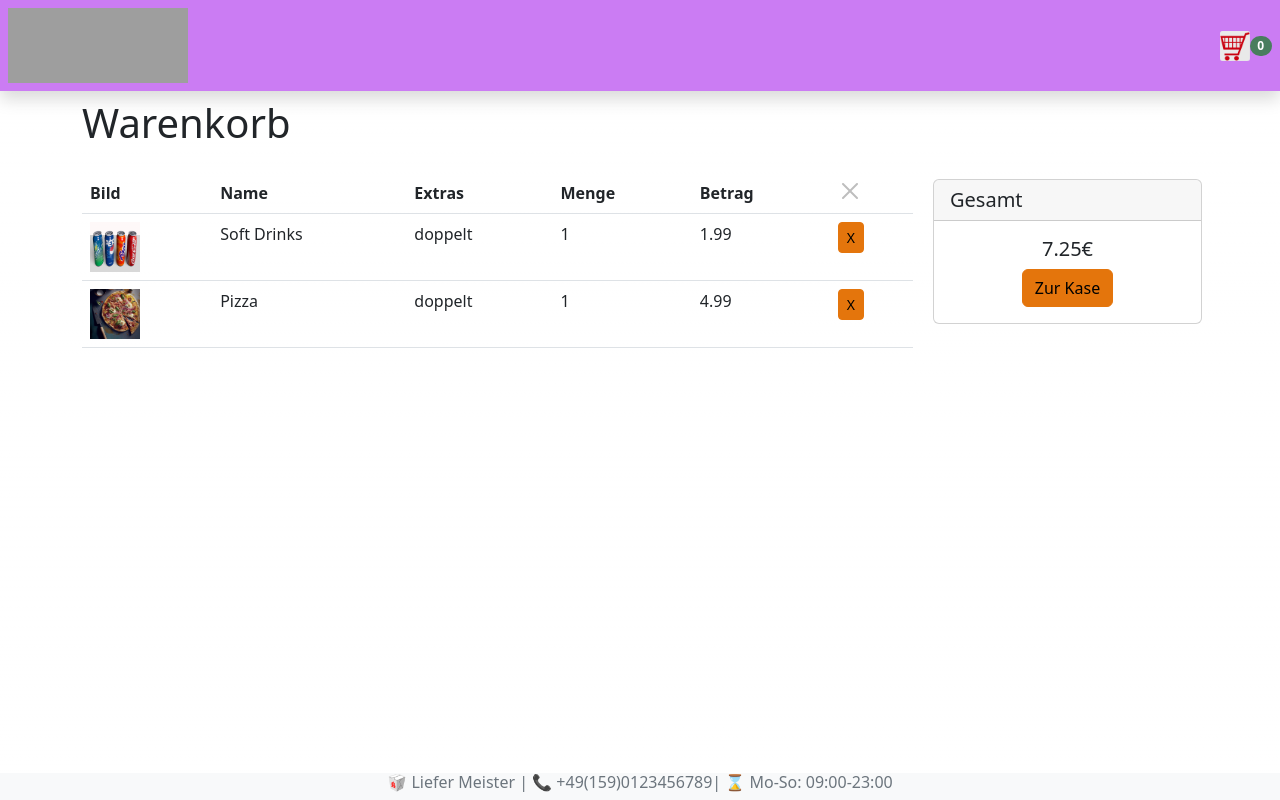
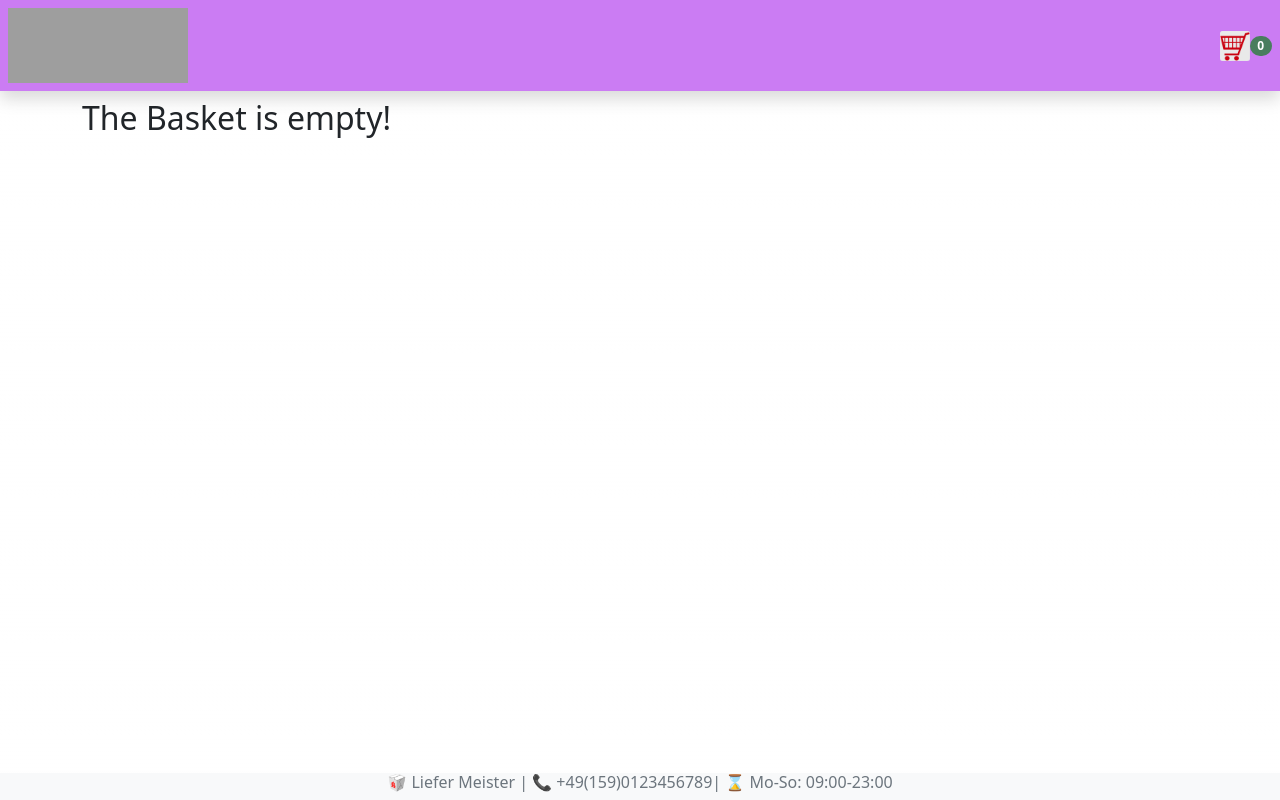
Before and after one commit to Svetoslaus/deliver-master, a Next.js app: page /warenkorb in a window 1280 px wide. Built offline with nearby package versions, Linux system fonts and the light colour scheme; grey boxes are pictures that could not be loaded.

Commit message:
deliver_05:  update items from the basket

```diff
--- a/package.json
+++ b/package.json
@@ -20,6 +20,7 @@
     "react-dom": "18.2.0",
     "react-redux": "^8.0.5",
     "redux": "^4.2.1",
-    "sass": "^1.62.1"
+    "sass": "^1.62.1",
+    "uuid": "^9.0.0"
   }
 }
--- a/pages/warenkorb.js
+++ b/pages/warenkorb.js
@@ -1,12 +1,26 @@
 import {Table, CloseButton, Button, Card} from 'react-bootstrap'
 import Image from 'react-bootstrap'
 import { useDispatch, useSelector } from 'react-redux'
+import Link from 'next/link'
+import { deleteProdukt } from '@/redux/warenkorb'
 
 export default function Warenkorb() {
-  // const dispatch = useDispatch()
-  // const warenkorb = useSelector((state) => state.warenkorb)
+  const dispatch = useDispatch()
+  const warenkorb = useSelector((state) => state.warenkorb)
+
+  const entfernen = (produkt) => {
+    dispatch(deleteProdukt(produkt))
+
+  }
+
     return (
       <div>
+        {warenkorb.warenAnzahl === 0 ? (
+          <h2>The Basket is empty!</h2>
+        ) : (
+
+
+        <div>
         <h1>Warenkorb</h1>
         <div className='row mt-4'>
           <div className='col-9'>
@@ -22,26 +36,25 @@
                 </tr>
               </thead>
               <tbody>
-                <tr>
+                {warenkorb.produkte.map((produkt) => (
+                <tr key={produkt._id}>
                   <td>
-                    <img src={'/bilder/produkte/drinks.jpg'} alt='drinks' width={50} height={50}/>
+                    <img src={produkt.bild} alt={produkt.name} width={50} height={50}/>
                   </td>
-                  <td>Soft Drinks</td>
-                  <td>doppelt</td>
-                  <td>1</td>
-                  <td>1.99</td>
-                  <td><Button className='btn-sm'>X</Button></td>
+                  <td>
+                    <Link href={`/produkte/${produkt.url}`}>
+                      <div className='text-danger'>{produkt.name}</div>
+                    </Link>
+                  </td>
+                  <td>{produkt.extras.map(extra => (
+                    <span key={extra._id}>{extra.text}</span>
+                  ))}
+                  </td>
+                  <td>{produkt.menge}</td>
+                  <td>{(produkt.preis*produkt.menge).toFixed(2)}</td>
+                  <td><Button className='btn-sm' onClick={() => entfernen(produkt)}>X</Button></td>
                 </tr>
-                <tr>
-                  <td>
-                    <img src={'/bilder/produkte/pizza.jpg'} alt='pizza' width={50} height={50}/>
-                  </td>
-                  <td>Pizza</td>
-                  <td>doppelt</td>
-                  <td>1</td>
-                  <td>4.99</td>
-                  <td><Button className='btn-sm'>X</Button></td>
-                </tr>
+                ))}
               </tbody>
             </Table>
           </div>
@@ -50,13 +63,18 @@
             <Card.Header as="h5">Gesamt</Card.Header>
             <Card.Body className='text-center'>
             <Card.Title>
-              7.25€
+              {warenkorb.gesamtbetrag.toFixed(2)}
             </Card.Title>
             <Button variant='primary'>Zur Kase</Button>
             </Card.Body>
             </Card>
           </div>
         </div>
+
+
+      </div>
+        )}
+
       </div>
     )
   }
--- a/redux/warenkorb.js
+++ b/redux/warenkorb.js
@@ -17,9 +17,15 @@
         },
         leeren: (state) => {
             state = initialState;
-        }
+        },
+        deleteProdukt: (state, action) => {
+            const leftProdukte = state.produkte.filter((produkt) => produkt._id !== action.payload._id);
+            state.produkte = leftProdukte;
+            state.warenAnzahl -= 1;
+            state.gesamtbetrag -= action.payload.preis * action.payload.menge;
+        },
     },
 })
 
-export const {addProdukte, leeren} = warenkorb.actions;
+export const {addProdukte, leeren, deleteProdukt} = warenkorb.actions;
 export default warenkorb.reducer;
```
Also changed, not shown: komponenten/ProduktListe.js (+8 -2 lines), pages/produkte/[url].js (+5 -3 lines), 1 other file (tests, documents, lock files or other folders).
